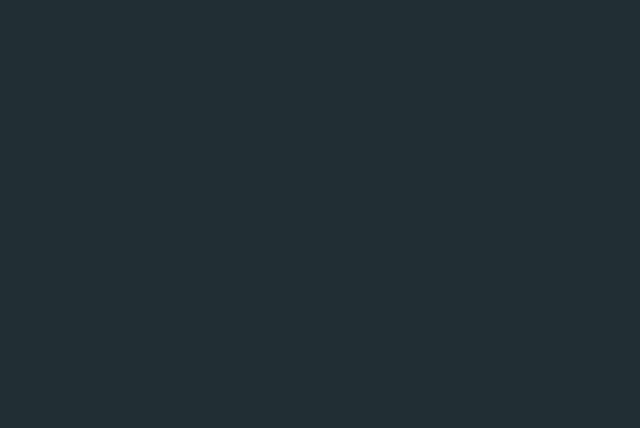
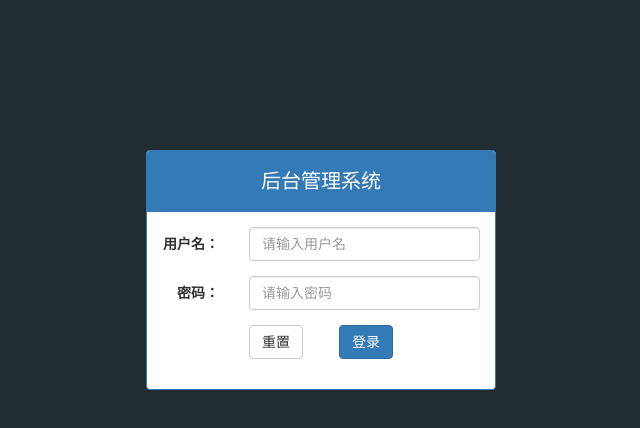
Before and after one commit to yuwei123-test/myletao, a website: page public/mymanage/login.html in a window 1280 px wide. Shown: the whole page, without its empty margins (319-959 px from the left). Drawn offline with Linux system fonts and the light colour scheme.

Commit message:
第二次提交

```diff
--- a/public/mymanage/css/common.css
+++ b/public/mymanage/css/common.css
@@ -1,3 +1,12 @@
 .body_bg {
   background-color: #222D32;
 }
+.mt_150 {
+  margin-top: 150px;
+}
+
+.panel-title {
+height: 40px;
+line-height: 40px;
+font-size: 20px;
+}
--- /dev/null
+++ b/public/mymanage/js/login.js
@@ -0,0 +1,57 @@
+$(function(){
+  $('form').bootstrapValidator({
+
+    // 表单框里右侧的icon
+    feedbackIcons: {
+      　　　　　　　　valid: 'glyphicon glyphicon-ok',
+      　　　　　　　　invalid: 'glyphicon glyphicon-remove',
+      　　　　　　　　validating: 'glyphicon glyphicon-refresh'
+    },
+
+    fields: {
+      username: {
+
+        validators: {
+          notEmpty: {
+            message: '用户名不能为空'
+          },
+          stringLength: {  //长度限制
+            min: 2,
+            max: 6,
+            message: '用户名长度必须在2到6位之间'
+          },
+
+        }
+      },
+      password: {
+        validators: {
+          notEmpty: {
+            message: '密码不能为空'
+          },
+          stringLength: {  //长度限制
+            min: 6,
+            max: 12,
+            message: '密码长度必须在2到6位之间'
+          },
+
+        }
+      }
+    }
+  });
+  //注册表单校验成功事件
+  $('#form').on('success.form.bv',function(e){
+   //阻止默认的提交 使用ajax进行表单提交
+   e.preventDefault();
+
+   $.ajax({
+     type: 'post',
+     url: '/employee/employeeLogin',
+     data: $('#form').serialize(),
+     dataType: 'json',
+     success:function(info){
+      console.log(info);
+
+     }
+   })
+  });
+})
--- a/public/mymanage/login.html
+++ b/public/mymanage/login.html
@@ -5,16 +5,45 @@
   <meta name="viewport" content="width=device-width, initial-scale=1.0">
   <title>Document</title>
   <link rel="stylesheet" href="lib/bootstrap/css/bootstrap.css">
+  <link rel="stylesheet" href="lib/bootstrap-validator/css/bootstrapValidator.min.css">
   <link rel="stylesheet" href="css/common.css">
 </head>
 <body class="body_bg">
  <div class="container">
-  <div class="col-lg-4 col-lg-offset-4">
-    <div class="lg_title"></div>
-    <div class="lg_content"></div>
+  <div class="col-lg-4 col-lg-offset-4 mt_150">
+    <div class="panel panel-primary">
+      <div class="panel-heading">
+        <h3 class="panel-title text-center">后台管理系统</h3>
+      </div>
+      <div class="panel-body">
+        <form class="form-horizontal" id='form'>
+          <div class="form-group">
+            <label for="username" class="col-sm-3 control-label">用户名：</label>
+            <div class="col-sm-9">
+              <input type="text" name="username" class="form-control" id="inputEmail3" placeholder="请输入用户名">
+            </div>
+          </div>
+          <div class="form-group">
+            <label for="password" class="col-sm-3 control-label">密码：</label>
+            <div class="col-sm-9">
+              <input type="password" name="password" class="form-control" id="inputPassword3" placeholder="请输入密码">
+            </div>
+            </div>
+          <div class="form-group">
+            <div class="col-sm-offset-3 col-sm-6">
+              <button type="submit" class="btn btn-default pull-left">重置</button>
+              <button type="submit" class="btn btn-primary pull-right">登录</button>
+            </div>
+          </div>
+        </form>
+      </div>
+    </div>
   </div>
  </div>
  <script src="lib/jquery/jquery.min.js"></script>
  <script src="lib/bootstrap/js/bootstrap.min.js"></script>
+ <!-- 表单校验 -->
+ <script src="lib/bootstrap-validator/js/bootstrapValidator.min.js"></script>
+ <script src="js/login.js"></script>
 </body>
 </html>
```
